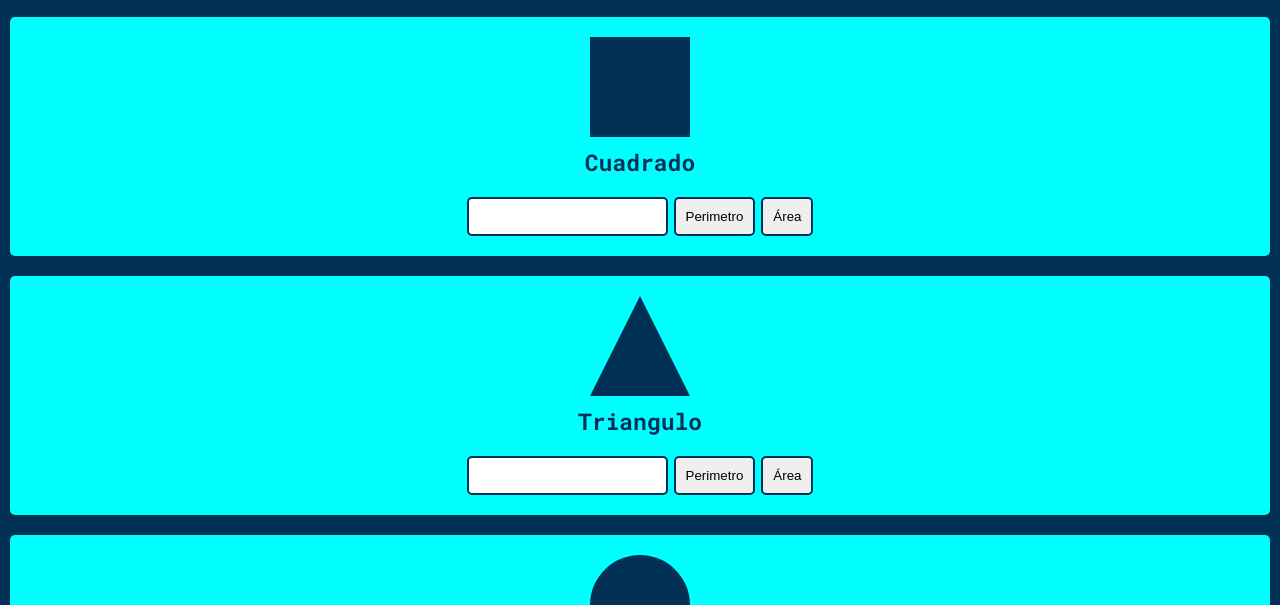
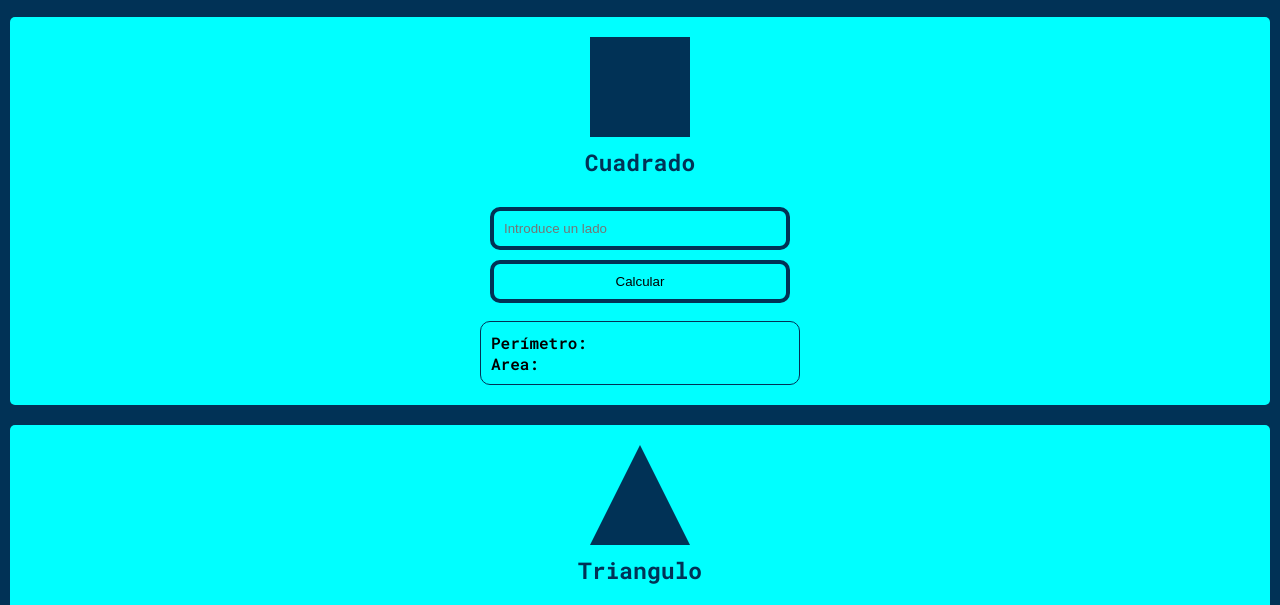
Before and after one commit to sanchezdiezma/MathGeo, a plain HTML site: page index.html in a window 1280 px wide. Shown: the part 122-727 px from the top of the page. Drawn offline with Linux system fonts and the light colour scheme.

Commit message:
cuadrado funcionando

```diff
--- a/index.html
+++ b/index.html
@@ -27,12 +27,31 @@
         </nav>
     </header>
     <main>
+        <!-- Cuadrado -->
         <section class="calc-container">
             <figure class="calc-box"></figure>
             <h2>Cuadrado</h2>
             <section class="form-container">
+                <form class="form-container-form" action="">
+                    <input placeholder="Introduce un lado" id="ladocuadrado" class="form-container-input" type="number">
+                    <button type="button" onclick="calcularCuadrado()" class="form-container-button"
+                        type="button">Calcular</button>
+                </form>
+                <div class="results">
+                    <h3>Perímetro: <span id="perimetroCuadrado" class="results-value"></span></h3>
+                    <h3>Area: <span id="areaCuadrado" class="results-value"></span></h3>
+                </div>
+            </section>
+            </section>
+
+
+        <!-- Triangulo -->
+        <section class="calc-container">
+            <figure class="calc-triangle"></figure>
+            <h2>Triangulo</h2>
+            <section class="form-container">
                 <form action="">
-                    <input id="InputCuadrado" class="form-container-input" type="number">
+                    <input id="Cuadrado" class="form-container-input" type="number">
                     <button type="button" onclick="calcularPerimetroCuadrado()" class="form-container-button"
                         type="button">Perimetro</button>
                     <button type="button" onclick="calcularAreaCuadrado()" class="form-container-button"
@@ -40,19 +59,7 @@
                 </form>
             </section>
         </section>
-        <section class="calc-container">
-            <figure class="calc-triangle"></figure>
-            <h2>Triangulo</h2>
-            <section class="form-container">
-                <form action="">
-                    <input id="InputCuadrado" class="form-container-input" type="number">
-                    <button type="button" onclick="calcularPerimetroCuadrado()" class="form-container-button"
-                        type="button">Perimetro</button>
-                    <button type="button" onclick="calcularAreaCuadrado()" class="form-container-button"
-                        type="button">Área</button>
-                </form>
-            </section>
-        </section>
+        <!-- Circulo -->
         <section class="calc-container">
             <figure class="calc-circle"></figure>
             <h2>Circulo</h2>
--- a/index.js
+++ b/index.js
@@ -1,4 +1,4 @@
-
+// Cuadrado
 function perimetroCuadrado(lado) {
     return lado * 4;
 }
@@ -6,6 +6,42 @@ function perimetroCuadrado(lado) {
 function areaCuadrado(lado) {
     return lado * lado;
 }
+
+
+function calcularCuadrado() {
+    const input = document.getElementById("ladocuadrado");
+    const lado = input.value;
+    const perimetro = perimetroCuadrado(lado);
+    const area = areaCuadrado(lado);
+    const spanPerimetro = document.getElementById("perimetroCuadrado")
+    const spanArea = document.getElementById("areaCuadrado")
+    spanPerimetro.textContent = perimetro;
+    spanArea.textContent = area;
+}
+
+
+
+
+
+
+
+
+
+
+
+
+
+
+
+
+
+
+
+
+
+
+
+
 
 function perimetroTriangulo(lado1, lado2, base) {
     return lado1 + lado2 + base;
@@ -31,19 +67,3 @@ function perimetroCirculo(radio) {
 function areaCirculo(radio) {
     return (radio * radio) * PI;
 }
-
-function calcularPerimetroCuadrado() {
-    const input = document.getElementById('InputCuadrado');
-    const value = input.value;
-
-    const perimetro = perimetroCuadrado(value);
-    alert(perimetro);
-}
-
-function calcularAreaCuadrado() {
-    const input = document.getElementById('InputCuadrado');
-    const value = input.value;
-
-    const area = areaCuadrado(value);
-    alert(area);
-}
--- a/style.css
+++ b/style.css
@@ -91,19 +91,47 @@ nav h1 {
 }
 
 .form-container {
-    display: flex;
+
     padding: 20px;
 }
 
+.form-container-form {
+    display: flex;
+    flex-direction: column;
+    justify-content: center;
+    align-items: center;
+
+}
+
+
 .form-container .form-container-input {
-    border: 2px solid #013256;
-    border-radius: 5px;
+    border: 4px solid #013256;
+    background: none;
+    border-radius: 10px;
     padding: 10px;
+    margin: 10px;
+    width: 300px;
+
+
 }
 
 .form-container .form-container-button {
-    border: 2px solid #013256;
-    border-radius: 5px;
+    border: 4px solid #013256;
+    background: none;
+    border-radius: 10px;
+    width: 300px;
     padding: 10px;
     cursor: pointer;
 }
+
+.results {
+    margin-top: 1.8rem;
+    border: 1px solid #013256;
+    padding: 10px;
+    border-radius: 10px;
+}
+
+.results h3 {
+    font-weight: 600;
+    font-size: 1.6rem;
+}
```
